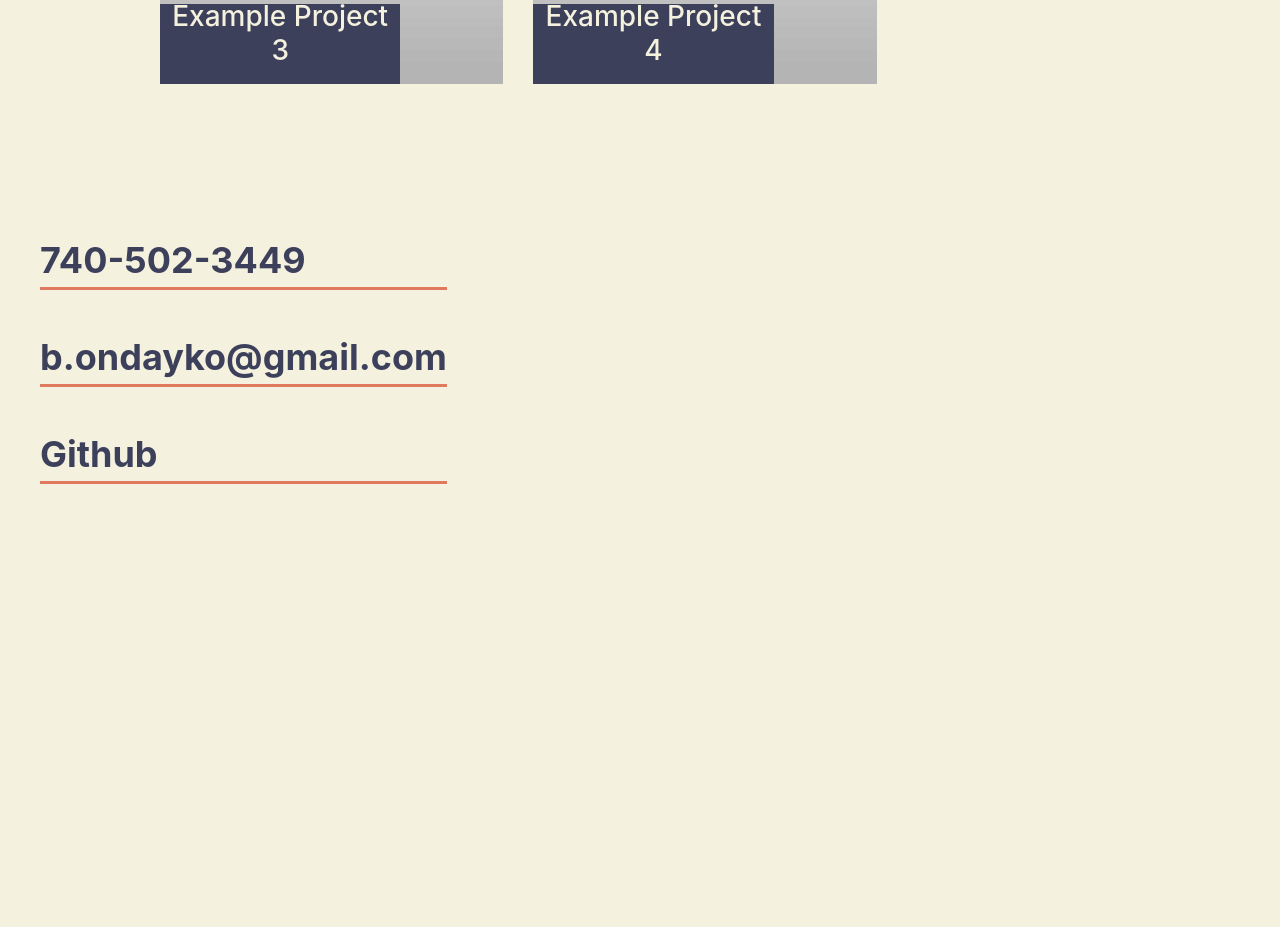
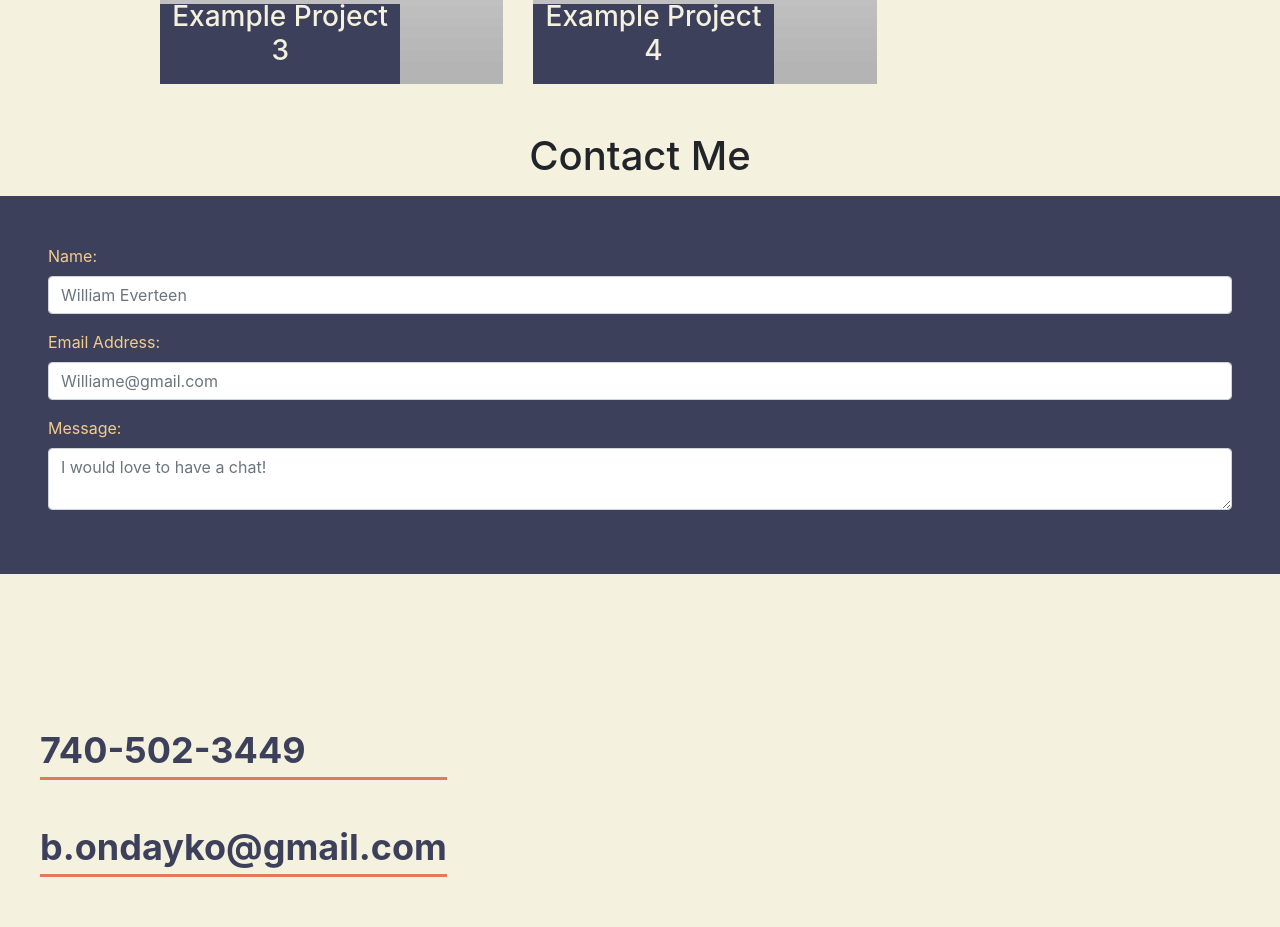
Before and after one commit to Ondayko14/React-Portfolio, a React (Create React App) app in the folder react-portfolio/: page / in a window 1280 px wide. Shown: the part 1900-2827 px from the top of the page. Before the commit the page ends 2384 px from the top, so only its background shows below. Built offline with nearby package versions, Linux system fonts and the light colour scheme.

Commit message:
styled the contact page

```diff
--- a/react-portfolio/src/App.css
+++ b/react-portfolio/src/App.css
@@ -316,6 +316,15 @@ footer a {
      padding-right: 0.3em;
  }
 
+ .contactBg {
+   background: #3D405B;
+   color: #F2CC8F;
+ }
+
+ .contactBg label {
+   color: #F2CC8F;
+ }
+
  /* Media Queries */
 
  @media only screen and (max-width: 1396px) {
--- a/react-portfolio/src/App.js
+++ b/react-portfolio/src/App.js
@@ -4,6 +4,7 @@ import Nav from './components/nav';
 import Footer from './components/footer';
 import Projects from './components/projects';
 import Hero from './components/hero';
+import Contact from './components/contact';
 import './App.css';
 
 function App() {
@@ -14,6 +15,7 @@ function App() {
         <Hero />
         <About />
         <Projects />
+        <Contact />
       </main>
       <Footer />
     </div>
--- a/react-portfolio/src/components/contact/index.jsx
+++ b/react-portfolio/src/components/contact/index.jsx
@@ -2,16 +2,23 @@ import React from 'react';
 
 function Contact() {
   return (
-    <form>
-        <div class="mb-3">
-            <label for="InputName" class="form-label">Name</label>
-            <input type="password" class="form-control" id="InputName"></input>
-        </div>
-        <div class="mb-3">
-            <label  for="InputEmail" class="form-label">Email Address</label>
-            <input type="email" class="form-control" id="InputEmail" aria-describedby="emailHelp"></input>
-        </div>
-    </form>
+    <div>
+        <h1 class="mt-5 text-center">Contact Me</h1>
+        <form class="p-5 mt-3 contactBg">
+            <div class="mb-3">
+                <label for="InputName" class="form-label">Name:</label>
+                <input type="text" class="form-control" id="InputName" placeholder="William Everteen"></input>
+            </div>
+            <div class="mb-3">
+                <label  for="InputEmail" class="form-label">Email Address:</label>
+                <input type="email" class="form-control" id="InputEmail" aria-describedby="emailHelp" placeholder="Williame@gmail.com"></input>
+            </div>
+            <div class="mb-3">
+                <label  for="Message" class="form-label">Message:</label>
+                <textarea type="email" class="form-control" id="Message" aria-describedby="emailHelp" placeholder="I would love to have a chat!"></textarea>
+            </div>
+        </form>
+    </div>
   );
 }
 
```
